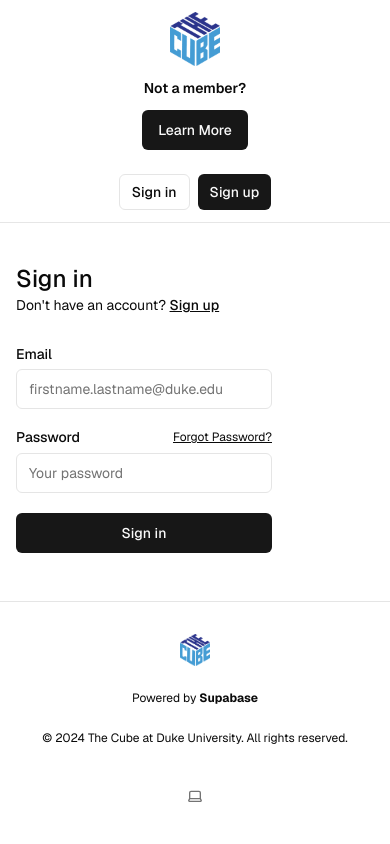
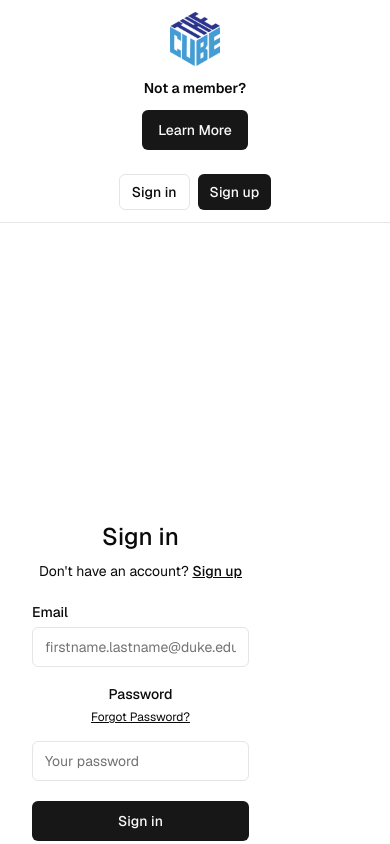
Before and after one commit to kartikeyegupta/cubenme, a Next.js app: page /sign-in in a window 390 px wide. Shown: the top 844 px of the page. Built offline with nearby package versions, Linux system fonts and the light colour scheme; no server answers.

Commit message:
center mobile

```diff
--- a/app/(auth-pages)/sign-in/page.tsx
+++ b/app/(auth-pages)/sign-in/page.tsx
@@ -8,18 +8,19 @@ import Link from "next/link";
 export default async function Login(props: { searchParams: Promise<Message> }) {
   const searchParams = await props.searchParams;
   return (
-    <form className="flex-1 flex flex-col min-w-64">
-      <h1 className="text-2xl font-medium">Sign in</h1>
-      <p className="text-sm text-foreground">
+    <div className="flex justify-center items-center min-h-screen px-4 py-8">
+      <form className="flex-1 flex flex-col w-full max-w-sm">
+        <h1 className="text-2xl font-medium text-center mb-2">Sign in</h1>
+        <p className="text-sm text-foreground text-center mb-6">
           Don't have an account?{" "}
           <Link className="text-foreground font-medium underline" href="/sign-up">
             Sign up
           </Link>
         </p>
-      <div className="flex flex-col gap-2 [&>input]:mb-3 mt-8">
+        <div className="flex flex-col gap-2 [&>input]:mb-3">
           <Label htmlFor="email">Email</Label>
           <Input name="email" placeholder="firstname.lastname@duke.edu" required />
-        <div className="flex justify-between items-center">
+          <div className="flex flex-col sm:flex-row justify-between items-center gap-2 mb-2">
             <Label htmlFor="password">Password</Label>
             <Link
               className="text-xs text-foreground underline"
@@ -40,5 +41,6 @@ export default async function Login(props: { searchParams: Promise<Message> }) {
           <FormMessage message={searchParams} />
         </div>
       </form>
+    </div>
   );
 }
```
Lines whose indentation alone changed are shown as unchanged.
